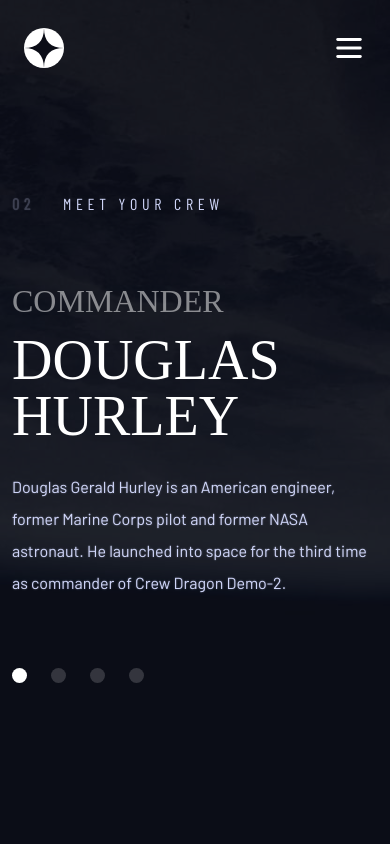
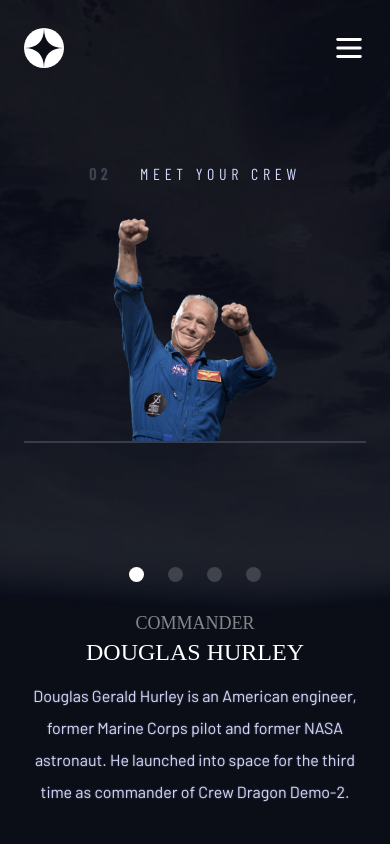
Before and after one commit to lucasfernandodev/spacetravel, a React (Vite) app: page /Crew in a window 390 px wide. Shown: the top 844 px of the page. Built offline with nearby package versions, Linux system fonts and the light colour scheme; a web font is replaced by a local one.

Commit message:
feat: Add @media mobile

```diff
--- a/src/components/utils/Typography/style.module.css
+++ b/src/components/utils/Typography/style.module.css
@@ -112,10 +112,12 @@
 }
 
 
-@media (max-width: 490px){
+@media (max-width: 690px){
   :root{
     --h1-maxSize: 80px;
     --h2-maxSize: 56px;
+    --h3-maxSize: 24px;
+    --h4-maxSize: 18px;
     --h5-maxSize: 16px;
     --text-maxSize: 16px;
     --subHeader1-maxSize: 20px;
--- a/src/components/utils/container/style.module.css
+++ b/src/components/utils/container/style.module.css
@@ -25,6 +25,7 @@
 
 @media (max-width: 690px){
   .container{
-    max-width: calc(100vw - 24px);
+
+    max-width: calc(100vw - 48px);
   }
 }
--- a/src/pages/Crew/index.tsx
+++ b/src/pages/Crew/index.tsx
@@ -164,6 +164,10 @@
           onTouchStart={e => onTouchStartHandle(e)}
           onTouchEnd={e => onTouchEndHandle(e)}
         >
+                    <Typography mask="heading5" className={style.presentationTitleMobile}>
+            <span>02</span>
+            Meet your crew
+          </Typography>
           <img src={currentData.images.png} alt={currentData.name} />
         </section>
       </Container>
--- a/src/pages/Crew/style.module.css
+++ b/src/pages/Crew/style.module.css
@@ -57,6 +57,19 @@
 }
 
 .sliderMain .presentationTitle span{
+  font-weight: bold;
+  opacity: 0.24;
+}
+
+.presentationTitleMobile{
+  display: none;
+
+  gap: 28px;
+  text-transform: uppercase;
+  width: 100%;
+}
+
+.presentationTitleMobile span{
   font-weight: bold;
   opacity: 0.24;
 }
@@ -219,3 +232,86 @@
     justify-content: center;
   }
 }
+
+@media (max-width: 690px){
+  .crew::after{
+    background-image: url(../../lib//assets/crew/background-crew-mobile.jpg);
+  }
+  .container{
+    display: flex;
+    flex-direction: row;
+    padding: 0;
+    padding-top: calc(var(--headerHeight) );
+    height: auto;
+    gap: 32px;
+  }
+
+  .container .sliderMain .presentationTitle{
+    display: none;
+  }
+
+
+
+  .container .sliderMain{
+    order: 2;
+    justify-content: center;
+    align-items: center;
+    gap: 32px;
+    padding: 0;
+  }
+
+  .container .sliderMain .sliderIndicators{
+    order: 1;
+    justify-content: center;
+
+  }
+
+  .container .sliderMain .sliderContent{
+    order: 2;
+    display: flex;
+    flex-wrap: wrap;
+    justify-content: center;
+    align-content: flex-start;
+    text-align: center;
+    min-height: 230px;
+  }
+
+  .container .sliderMain .sliderContent *{
+    display: block;
+    width: 100%;
+    text-align: center;
+  }
+
+  .container .sliderMain .sliderContent .name{
+    margin-top: 8px;
+    margin-bottom: 16px;
+  }
+
+  .container .sliderImage{
+    order: 1;
+    border-bottom: 2px solid #383B4B;
+    height: auto;
+    min-height: unset;
+    width: 100%;
+    justify-content: flex-end;
+    align-items: center;
+    flex-direction: column;
+    gap:32px;
+    height: calc(223px + 32px);
+  }
+
+  .container .sliderImage .presentationTitleMobile{
+    display: flex;
+    width: 100%;
+    text-align: center;
+    justify-content: center;
+  }
+
+  .container .sliderImage img{
+    width: auto;
+    max-width: 200px;
+    height: 223px;
+    min-height: unset;
+    max-height: 100%;
+  }
+}
```
